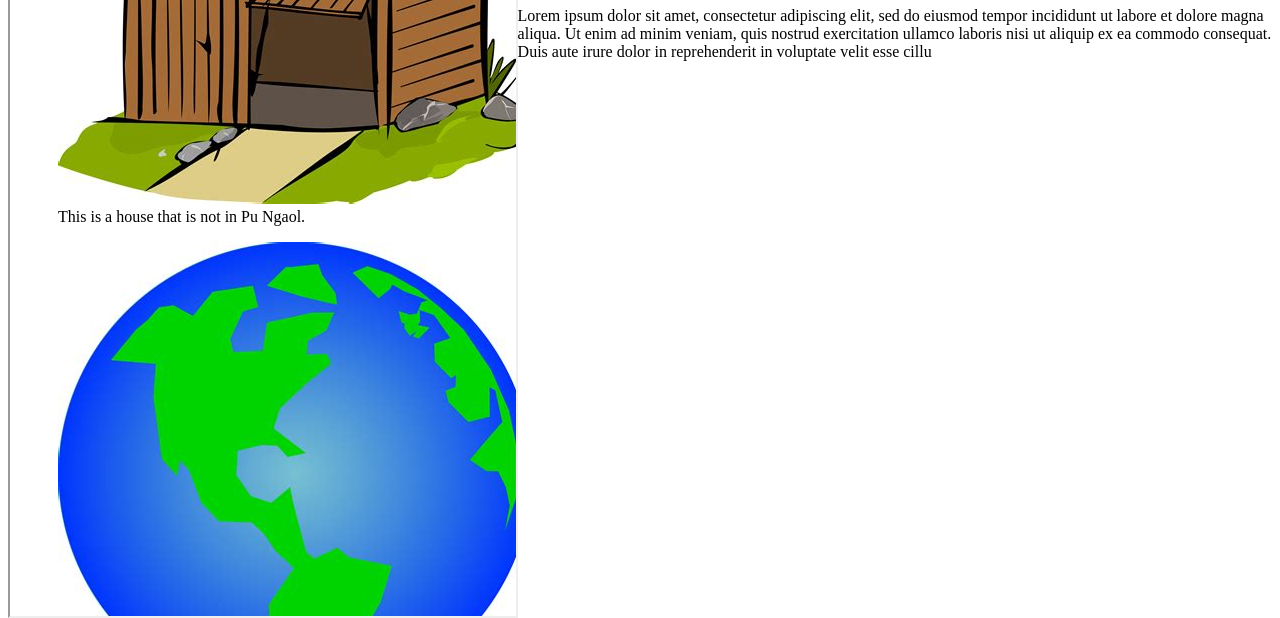
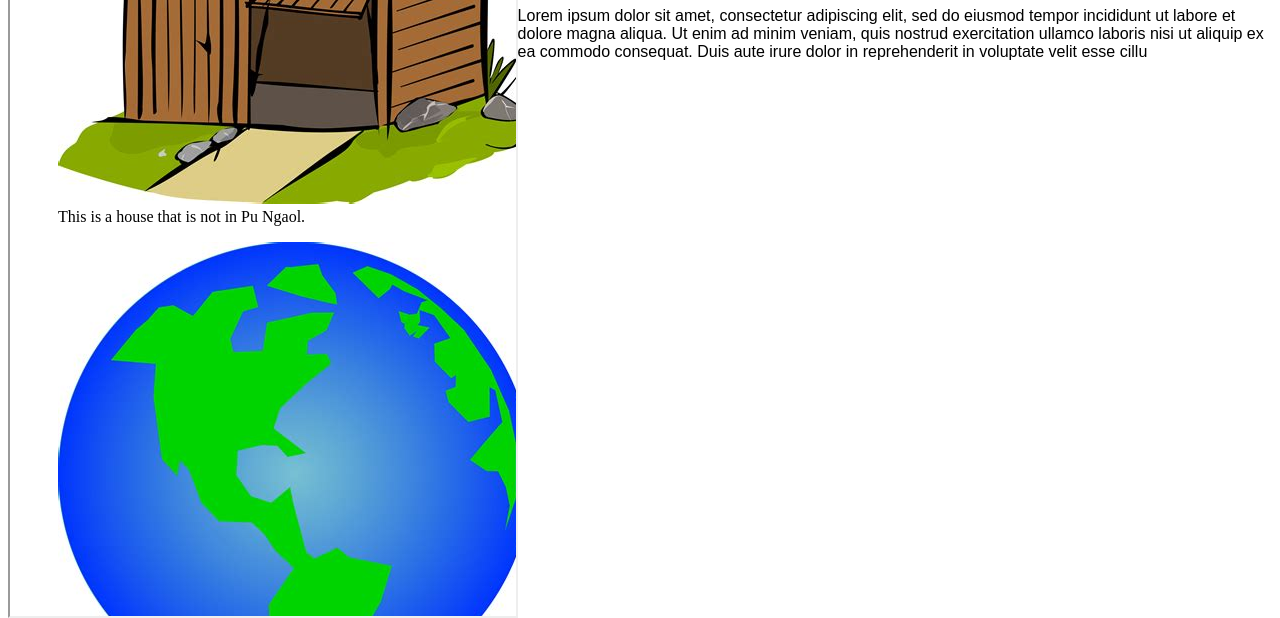
Before and after one commit to CJG1218/synoptic-code, a plain HTML site: page impact.html in a window 1280 px wide. Shown: the part 207-825 px from the top of the page. Drawn offline with Linux system fonts and the light colour scheme; a web font is replaced by a local one.

Commit message:
add font and css file

```diff
--- a/impact.html
+++ b/impact.html
@@ -3,16 +3,8 @@
 <head>
     <meta charset="UTF-8">
     <title>IMPACT</title>
+    <link rel="stylesheet" type="text/css" href="style.css">
 </head>
-<style>
-    iframe {
-        width: 40%;
-    }
-    .left-aligned-iframe {
-        float: left;
-    }
-
-</style>
 <body>
 <iframe src="images.html" width="600" height="800" title="Example Website" class="left-aligned-iframe"></iframe>
 <h1>About Pu Ngaol</h1>
--- /dev/null
+++ b/style.css
@@ -0,0 +1,15 @@
+iframe {
+    width: 40%;
+}
+.left-aligned-iframe {
+    float: left;
+}
+@font-face {
+    font-family: "Atkinson Hyperlegible";
+    src: url("TTF");
+    font-weight: normal;
+    font-style: normal;
+}
+html {
+    font-family: "Atkinson Hyperlegible","Atkinson Hyperlegible", sans-serif;
+}
```
Also changed, not shown: TTF/Atkinson-Hyperlegible-Bold-102.ttf (added), TTF/Atkinson-Hyperlegible-BoldItalic-102.ttf (added), TTF/Atkinson-Hyperlegible-Italic-102.ttf (added), TTF/Atkinson-Hyperlegible-Regular-102.ttf (added).
